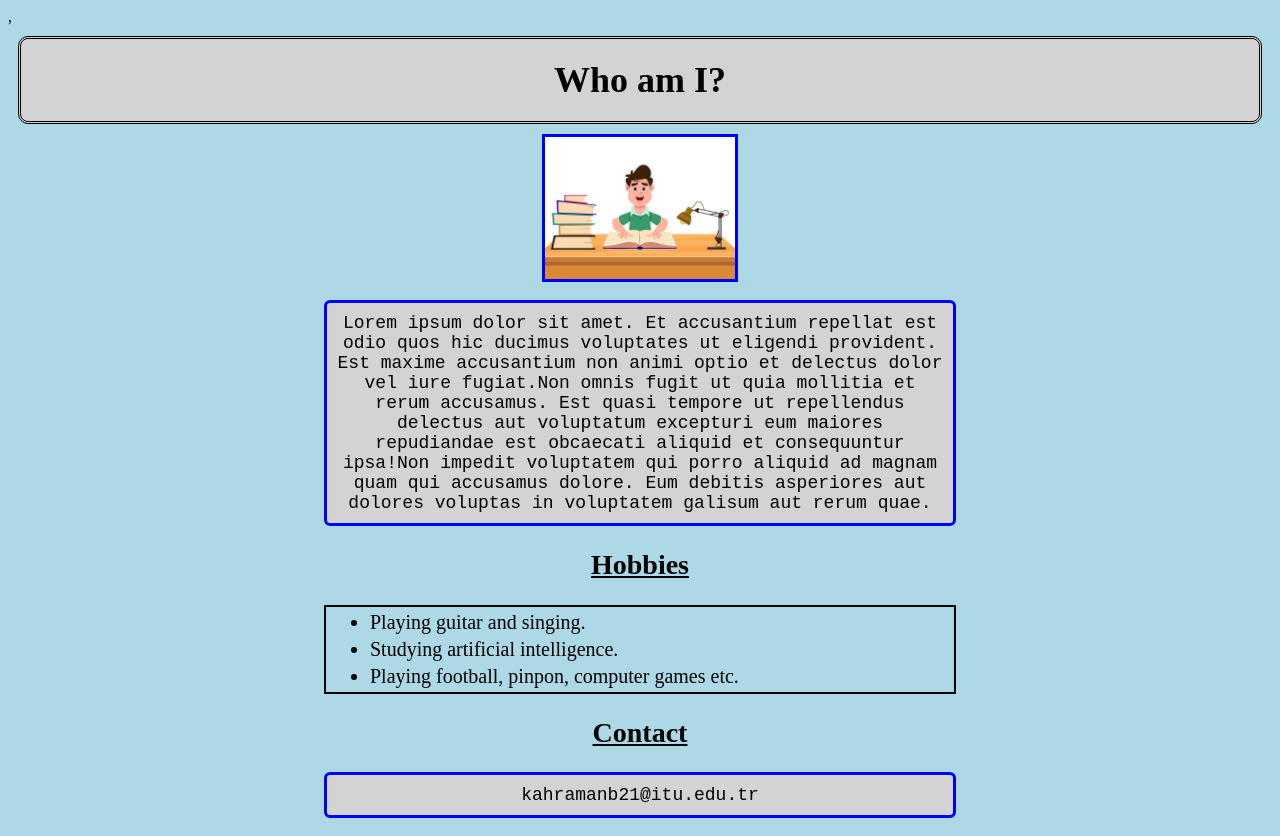
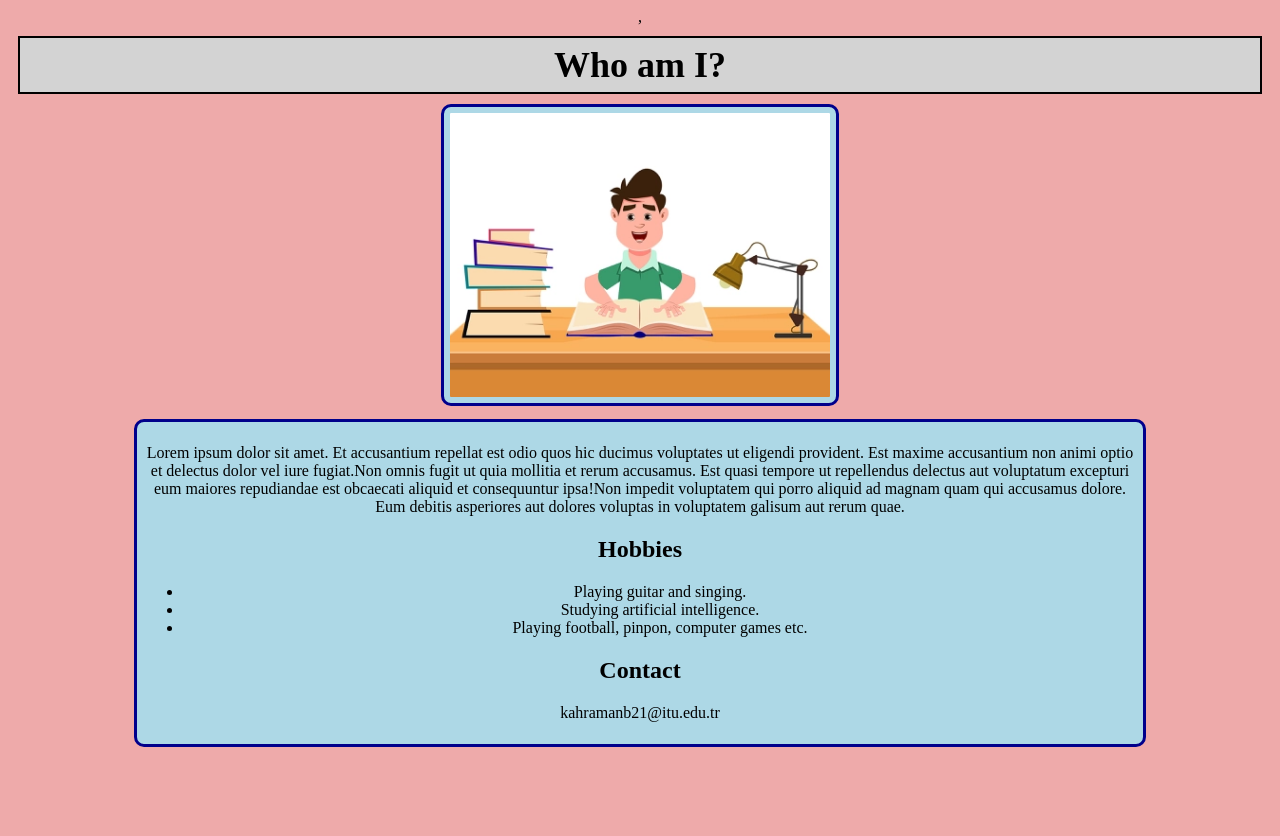
Before and after one commit to itu-itis22-bilicia20/lab04_150200330, a plain HTML site: page lab9/index.html in a window 1280 px wide. After the commit the page ends 800 px from the top, so only its background shows below. Drawn offline with Linux system fonts and the light colour scheme.

Commit message:
I added CSS File for the Homework 6

```diff
--- /dev/null
+++ b/assingment6/rules.css
@@ -0,0 +1,16 @@
+h1{
+    font-size: 24px;
+    color: red;
+    font-family: Tahoma, Helvetica, sans-serif;
+    text-decoration: underline;
+}
+
+h2{
+    font-size: normal;
+    color: blue;
+    background: lightgrey;
+    font-weight: bold;
+}
+ul{
+    list-style: square;
+}
--- a/lab9/index.html
+++ b/lab9/index.html
@@ -5,13 +5,13 @@
 </head>
 <body>
 
-    <h1> Who am I? </h1>
+    <h1 id="page-title"> Who am I? </h1>
 
     <div>
-        <img src="img.webp" alt="Image not found">
+        <img src="img.webp" alt="Image not found" class="content-box" id="main-image-div">
     </div>
 
-    <div>
+    <div class="content-box">
         <p>
             Lorem ipsum dolor sit amet. Et accusantium repellat est odio quos hic ducimus voluptates ut eligendi provident.
             Est maxime accusantium non animi optio et delectus dolor vel iure fugiat.Non omnis fugit ut quia mollitia
--- a/lab9/main.css
+++ b/lab9/main.css
@@ -1,6 +1,29 @@
 body{
+    background: #eeaaaa;
+    text-align: center;
+}
+#page-title{
+    background: lightgray;
+    font-size: 36px;
+    border: double 2px;
+    margin: 10px;
+    padding: 6px;
+
+}
+
+.content-box{
     background: lightblue;
+    border: solid darkblue;
+    border-radius: 10px;
+    margin: 1% 10% 1% 10%;
+    padding: 6px;
 }
+
+#main-image-div{
+    width:30%;
+    margin: auto;
+}
+/*
 h1{
     background: lightgray;
     text-align: center;
@@ -39,4 +62,4 @@ li{
     font-size: 20px;
     margin: 4px;
 
-}
+} */
```
Also changed, not shown: assingment6/index.html (renamed from assingment3.html), 2 other files.
